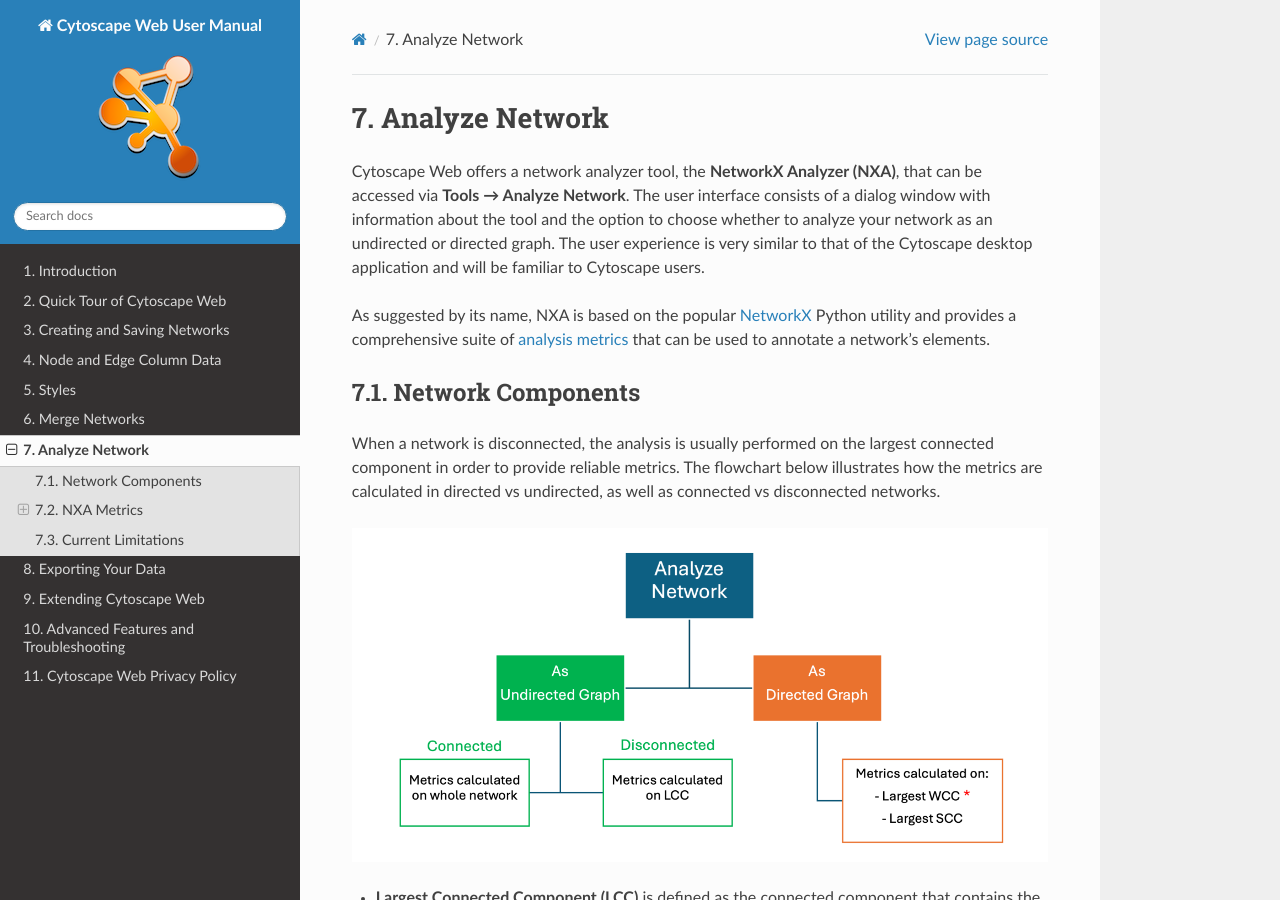
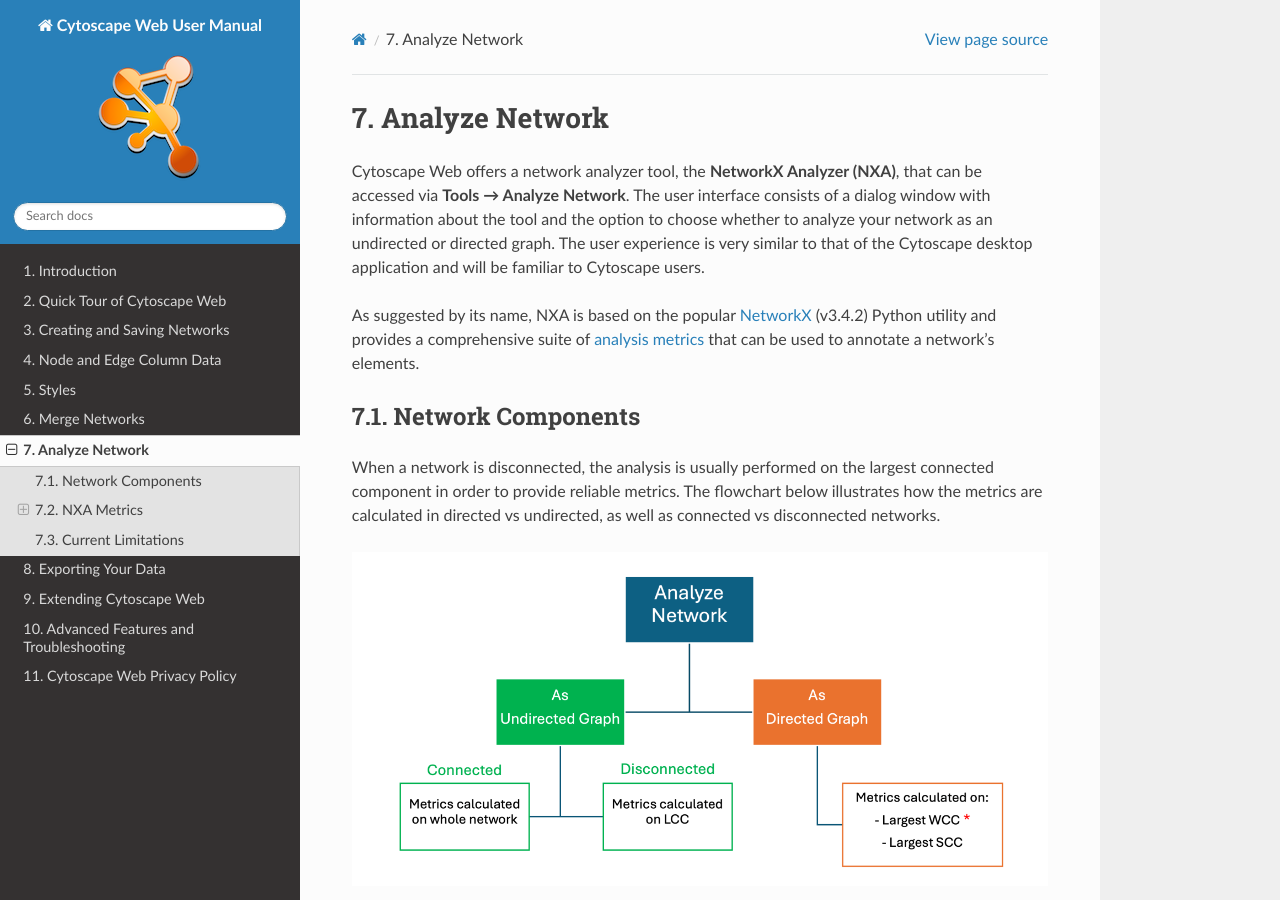
Before and after one commit to cytoscape/web-cytoscape-manual, a Sphinx documentation site: the page built from docs/analyze.md, in a window 1280 px wide and 900 px high. Built offline with Sphinx 7.4.7 and the Read the Docs theme 3.1.0, drawn with Linux system fonts in a browser that asks for light colours.

Commit message:
Update analyze.md

```diff
--- a/docs/analyze.md
+++ b/docs/analyze.md
@@ -6,7 +6,7 @@
 The user interface consists of a dialog window with information about the tool and the option to choose whether to analyze your network as an undirected or directed graph.
 The user experience is very similar to that of the Cytoscape desktop application and will be familiar to Cytoscape users.
 
-As suggested by its name, NXA is based on the popular [NetworkX](https://networkx.org/documentation/stable/index.html) Python utility and provides a comprehensive suite of [analysis metrics](analyze.md#nxa_metrics) that can be used to annotate a network's elements.
+As suggested by its name, NXA is based on the popular [NetworkX](https://networkx.org/documentation/stable/index.html) (v3.4.2) Python utility and provides a comprehensive suite of [analysis metrics](analyze.md#nxa_metrics) that can be used to annotate a network's elements.
 
 <a id="components"></a>
 ## Network Components
```
